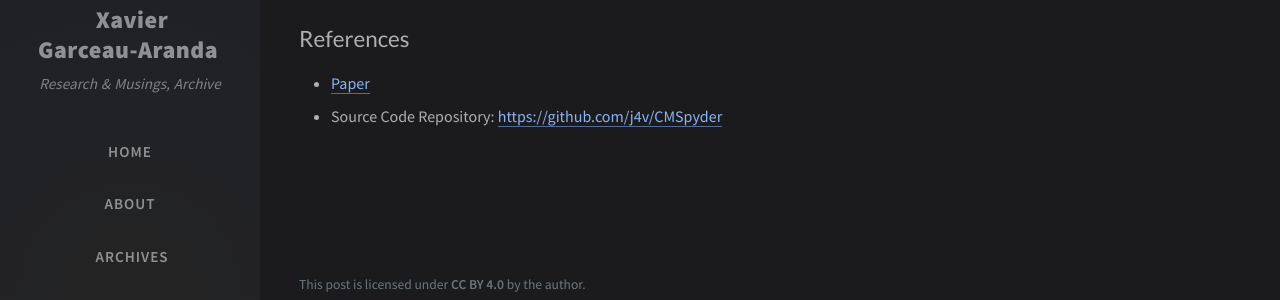
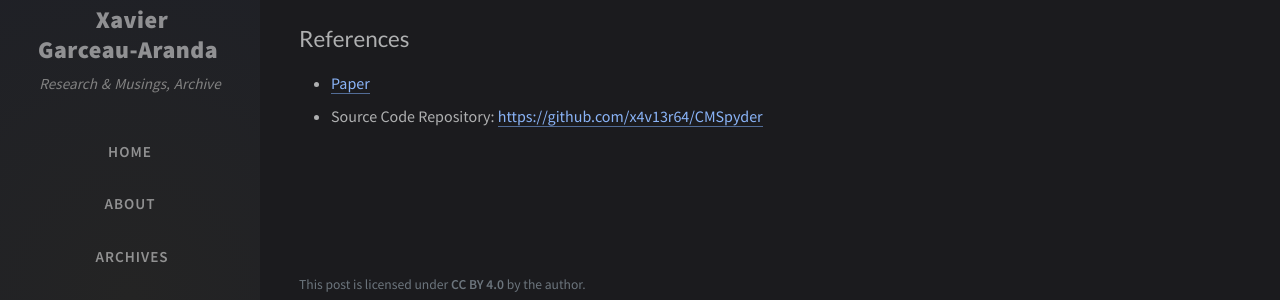
Before and after one commit to x4v13r64/infosec.rodeo, a Jekyll site: the page built from _posts/2017-02-5-research-cmspyder.md, in a window 1280 px wide and 900 px high, scrolled down 376 px. Shown: the part 154-454 px from the top of the window. Built offline with Jekyll 4.4.1, drawn with Linux system fonts in a browser that asks for light colours; nearby versions of some CDN libraries; comment, search, counter and statistics services are not loaded; part of the change alters nothing that is shown.

Commit message:
Update GH handle

```diff
--- a/_config.yml
+++ b/_config.yml
@@ -25,7 +25,7 @@ author: Xavier Garceau-Aranda                  # change to your full name
 avatar: /assets/img/favicons/avatar.png   # support internet resources
 
 github:
-  username: j4v            # change to your github username
+  username: x4v13r64            # change to your github username
 
 linkedin:
     username: xaviergarceauaranda
@@ -40,7 +40,7 @@ social:
     # The first element serves as the copyright owner's link
     - https://www.linkedin.com/in/xaviergarceauaranda/
     #- https://twitter.com/username      # change to your twitter homepage
-    - https://github.com/j4v       # change to your github homepage
+    - https://github.com/x4v13r64       # change to your github homepage
     # Uncomment below to add more social links
     # - https://www.facebook.com/username
 
--- a/_posts/2017-02-5-research-cmspyder.md
+++ b/_posts/2017-02-5-research-cmspyder.md
@@ -13,4 +13,4 @@ While the proportion of websites found to be vulnerable may be low, this is most
 ## References
 
 * [Paper](/conferences/2017-02-5-cmspyder/TFM_XavierGarceauAranda.pdf){:target="_blank"}
-* Source Code Repository: <https://github.com/j4v/CMSpyder>{:target="_blank"}
+* Source Code Repository: <https://github.com/x4v13r64/CMSpyder>{:target="_blank"}
```
